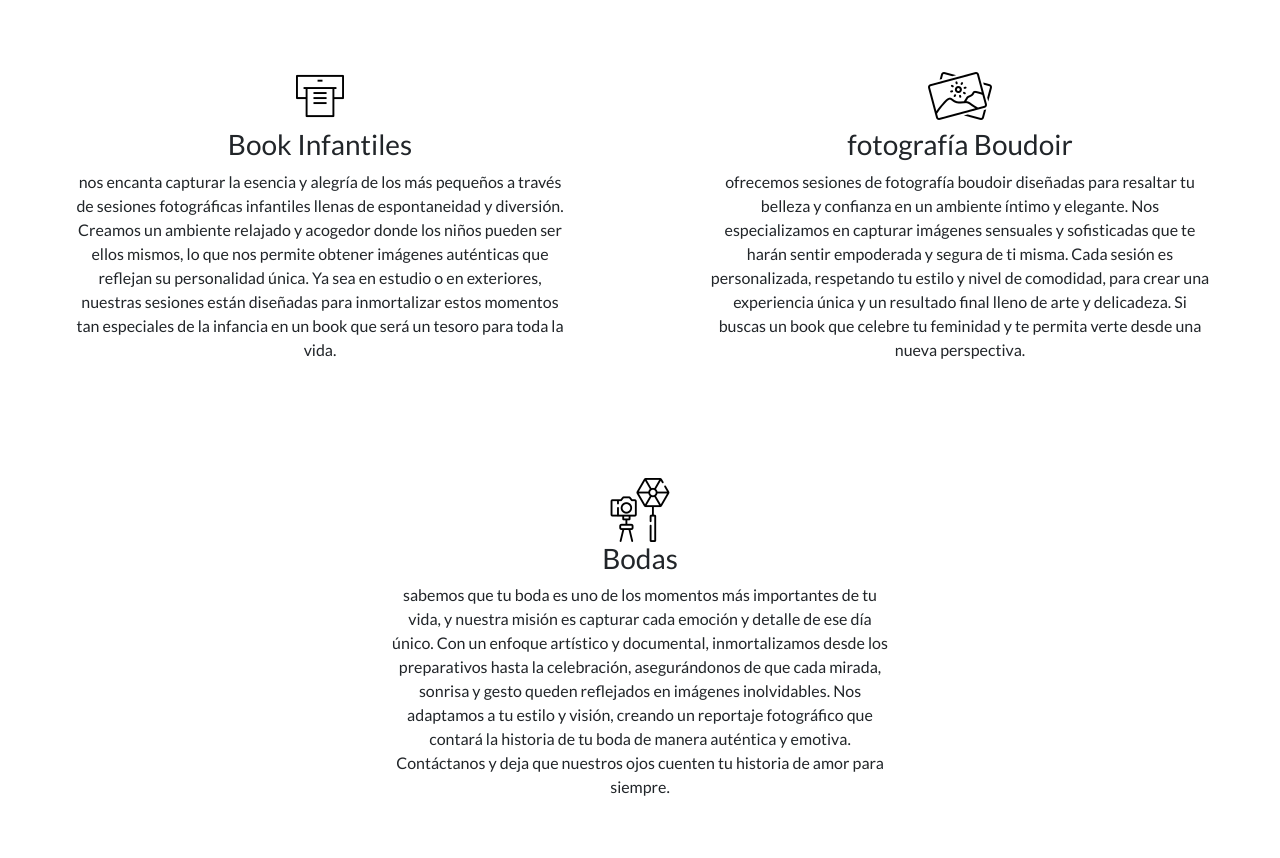
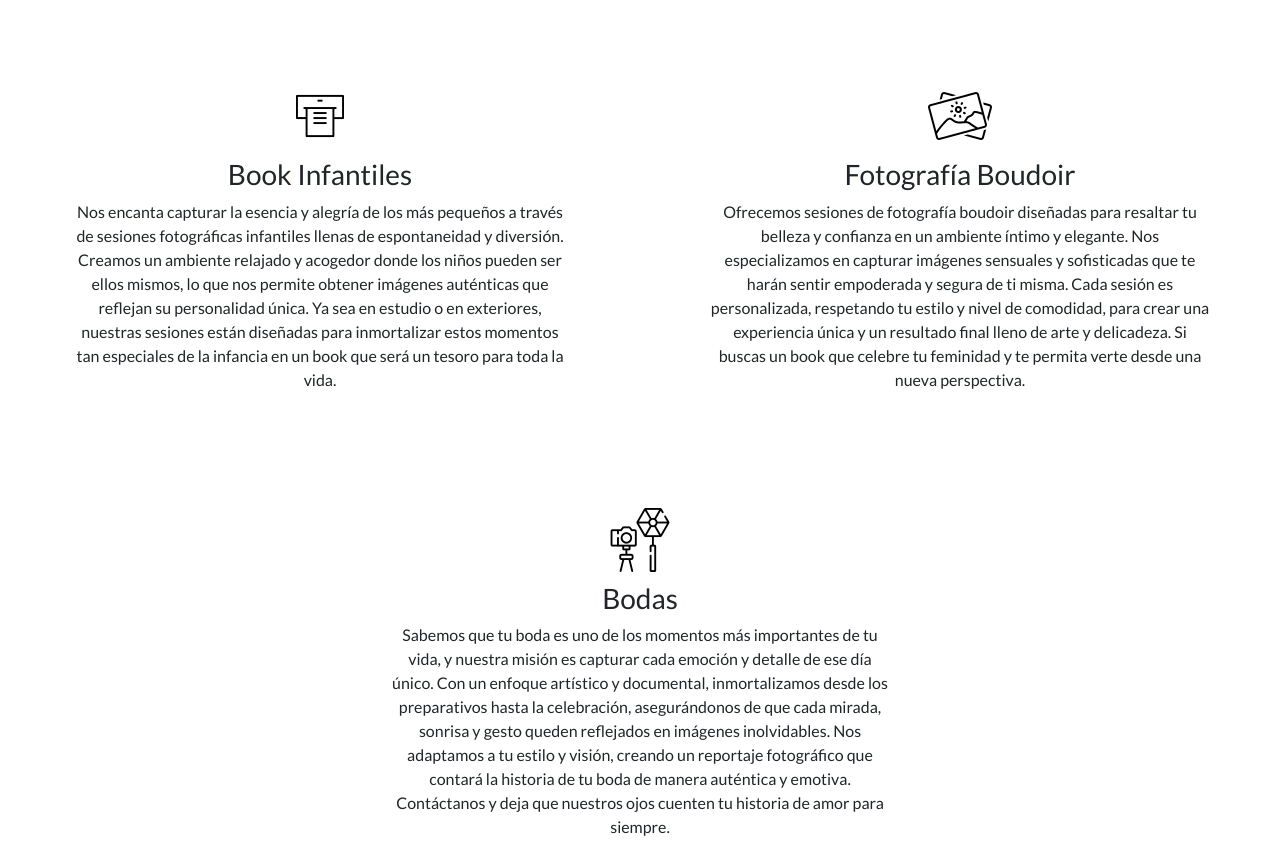
Before and after one commit to nestormernez/juancito-ph, a plain HTML site: page pages/servicios.html in a window 1280 px wide. Shown: the part 1000-1858 px from the top of the page. Drawn offline with nearby package versions, Linux system fonts and the light colour scheme.

Commit message:
17/09/2024

```diff
--- a/css/style.css
+++ b/css/style.css
@@ -49,6 +49,7 @@ footer nav ul li a:hover {
     color: white;
     transition-duration: 1s;
 }
+
 
 footer div a img {
     width: 32px;
@@ -373,6 +374,9 @@ header nav ul li a:hover{
 
 /*? --- SERVICIOS --- */
 
+.serviciosContenedor div img {
+    margin-bottom: 10px;
+}
 
 /*? --- CONTACTO --- */
 
--- a/pages/servicios.html
+++ b/pages/servicios.html
@@ -69,17 +69,17 @@
                 <div>
                     <img src="../img/servicios_4.png" alt="">
                     <h3>Book Infantiles</h3>
-                    <p>nos encanta capturar la esencia y alegría de los más pequeños a través de sesiones fotográficas infantiles llenas de espontaneidad y diversión. Creamos un ambiente relajado y acogedor donde los niños pueden ser ellos mismos, lo que nos permite obtener imágenes auténticas que reflejan su personalidad única. Ya sea en estudio o en exteriores, nuestras sesiones están diseñadas para inmortalizar estos momentos tan especiales de la infancia en un book que será un tesoro para toda la vida.</p>
+                    <p>Nos encanta capturar la esencia y alegría de los más pequeños a través de sesiones fotográficas infantiles llenas de espontaneidad y diversión. Creamos un ambiente relajado y acogedor donde los niños pueden ser ellos mismos, lo que nos permite obtener imágenes auténticas que reflejan su personalidad única. Ya sea en estudio o en exteriores, nuestras sesiones están diseñadas para inmortalizar estos momentos tan especiales de la infancia en un book que será un tesoro para toda la vida.</p>
                 </div>
                 <div>
                     <img src="../img/servicios_5.png" alt="">
-                    <h3>fotografía Boudoir</h3>
-                    <p>ofrecemos sesiones de fotografía boudoir diseñadas para resaltar tu belleza y confianza en un ambiente íntimo y elegante. Nos especializamos en capturar imágenes sensuales y sofisticadas que te harán sentir empoderada y segura de ti misma. Cada sesión es personalizada, respetando tu estilo y nivel de comodidad, para crear una experiencia única y un resultado final lleno de arte y delicadeza. Si buscas un book que celebre tu feminidad y te permita verte desde una nueva perspectiva.</p>
+                    <h3>Fotografía Boudoir</h3>
+                    <p>Ofrecemos sesiones de fotografía boudoir diseñadas para resaltar tu belleza y confianza en un ambiente íntimo y elegante. Nos especializamos en capturar imágenes sensuales y sofisticadas que te harán sentir empoderada y segura de ti misma. Cada sesión es personalizada, respetando tu estilo y nivel de comodidad, para crear una experiencia única y un resultado final lleno de arte y delicadeza. Si buscas un book que celebre tu feminidad y te permita verte desde una nueva perspectiva.</p>
                 </div>
                 <div>
                     <img src="../img/servicios_6.png" alt="">
                     <h3>Bodas</h3>
-                    <p>sabemos que tu boda es uno de los momentos más importantes de tu vida, y nuestra misión es capturar cada emoción y detalle de ese día único. Con un enfoque artístico y documental, inmortalizamos desde los preparativos hasta la celebración, asegurándonos de que cada mirada, sonrisa y gesto queden reflejados en imágenes inolvidables. Nos adaptamos a tu estilo y visión, creando un reportaje fotográfico que contará la historia de tu boda de manera auténtica y emotiva. Contáctanos y deja que nuestros ojos cuenten tu historia de amor para siempre.</p>
+                    <p>Sabemos que tu boda es uno de los momentos más importantes de tu vida, y nuestra misión es capturar cada emoción y detalle de ese día único. Con un enfoque artístico y documental, inmortalizamos desde los preparativos hasta la celebración, asegurándonos de que cada mirada, sonrisa y gesto queden reflejados en imágenes inolvidables. Nos adaptamos a tu estilo y visión, creando un reportaje fotográfico que contará la historia de tu boda de manera auténtica y emotiva. Contáctanos y deja que nuestros ojos cuenten tu historia de amor para siempre.</p>
                 </div>
             </div>
         </section>
```
Also changed, not shown: index.html (+2 -2 lines), pages/contacto.html (+2 -2 lines).
